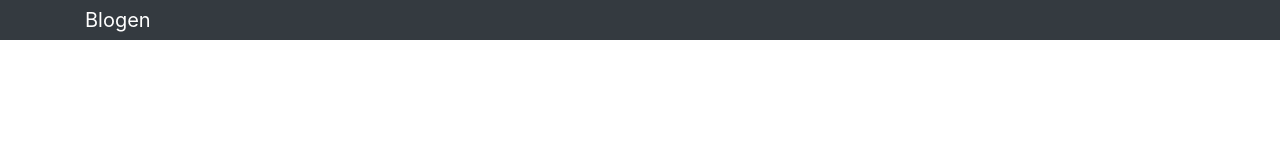
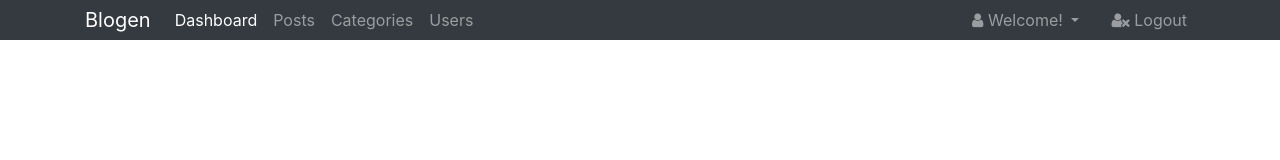
Before and after one commit to toddcf/blogen, a website: page src/index.html in a window 1280 px wide. Drawn offline with Linux system fonts and the light colour scheme.

Commit message:
Completed navbar.

```diff
--- a/src/index.html
+++ b/src/index.html
@@ -34,6 +34,44 @@
 			<button class="navbar-toggler" data-toggle="collapse" data-target="#navbarNav">
 				<span class="navbar-toggler-icon"></span>
 			</button>
+			<div class="collapse navbar-collapse" id="navbarNav">
+				<!-- Left -->
+				<ul class="navbar-nav">
+					<li class="nav-item">
+						<a href="index.html" class="nav-link px-2 active">Dashboard</a>
+					</li>
+					<li class="nav-item">
+						<a href="posts.html" class="nav-link px-2">Posts</a>
+					</li>
+					<li class="nav-item">
+						<a href="categories.html" class="nav-link px-2">Categories</a>
+					</li>
+					<li class="nav-item">
+						<a href="users.html" class="nav-link px-2">Users</a>
+					</li>
+				</ul>
+				<!-- Right -->
+				<ul class="navbar-nav ml-auto"> <!-- ml-auto pushes it to the right. -->
+					<li class="nav-item dropdown mr-3">
+						<a href="#" class="nav-link dropdown-toggle" data-toggle="dropdown">
+							<i class="fa fa-user"></i>&nbsp;Welcome!
+						</a>
+						<div class="dropdown-menu">
+							<a href="profile.html" class="dropdown-item">
+								<i class="fa fa-user-circle"></i>&nbsp;Profile
+							</a>
+							<a href="settings.html" class="dropdown-item">
+								<i class="fa fa-gear"></i>&nbsp;Settings
+							</a>
+						</div>
+					</li>
+					<li class="nav-item">
+						<a href="login.html" class="nav-link">
+							<i class="fa fa-user-times"></i>&nbsp;Logout
+						</a>
+					</li>
+				</ul>
+			</div>
 		</div>
 	</nav>
 
```
